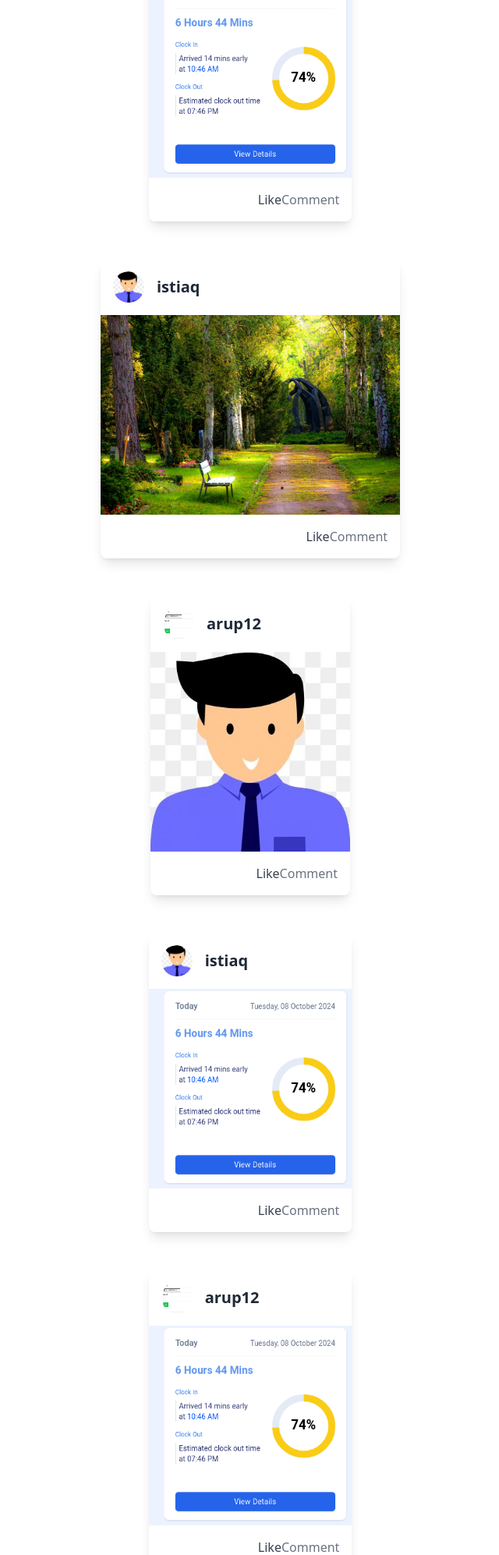
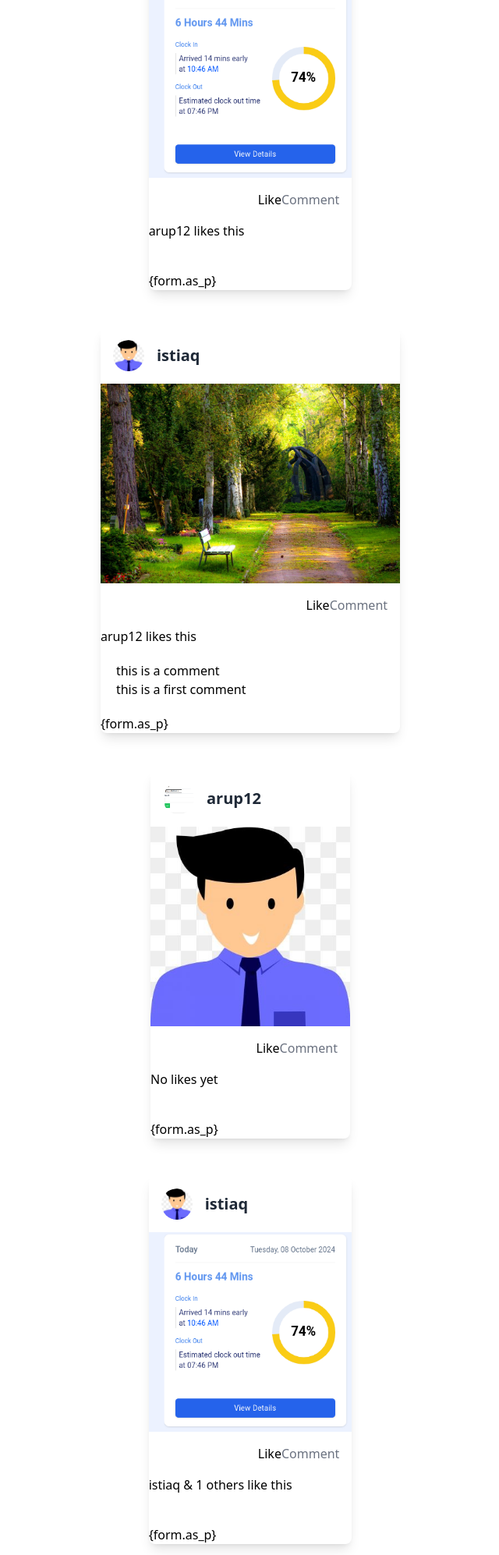
Before and after one commit to istiaq-debugeer/social-media-app, a Django app: page /post/feed/ in a window 1280 px wide. Shown: the part 316-2310 px from the top of the page at 78% size, without its empty margins (319-959 px from the left). Run offline with Django 5.2, Linux system fonts and the light colour scheme; data comes from the database, SQL or seed files in the repository; both versions use the stored data as it was after the commit; some libraries are stand-ins or nearby versions.

Commit message:
comment_implementation

```diff
--- a/src/socialproject/Post/admin.py
+++ b/src/socialproject/Post/admin.py
@@ -1,4 +1,5 @@
 from django.contrib import admin
-from .models import Post
+from .models import Post,Comment
 # Register your models here.
 admin.site.register(Post)
+admin.site.register(Comment)
--- a/src/socialproject/Post/forms.py
+++ b/src/socialproject/Post/forms.py
@@ -1,6 +1,6 @@
 from django import forms
 from django.contrib.auth.models import User
-from .models import Post
+from .models import Post,Comment
 
 
 
@@ -8,3 +8,9 @@
       class Meta:
             model=Post
             fields=('image','caption','title')
+
+
+class CommentForm(forms.ModelForm):
+      class Meta:
+            model=Comment
+            fields=('body',)
--- a/src/socialproject/Post/models.py
+++ b/src/socialproject/Post/models.py
@@ -22,3 +22,15 @@
         if not self.slug:
             self.slug=slugify(self.title)
         super().save(*args,**kwargs)
+
+
+class Comment(models.Model):
+    post=models.ForeignKey(Post,on_delete=models.CASCADE,related_name='comment_post')
+    body=models.TextField()
+    created=models.DateTimeField(auto_now=True)
+
+    class Meta:
+        ordering=("created",)
+
+    def __str__(self):
+        return self.body
--- a/src/socialproject/Post/templates/feed.html
+++ b/src/socialproject/Post/templates/feed.html
@@ -1,4 +1,6 @@
+
 {% extends 'base.html' %}
+{%load mathfilters%}
 {% block body %}
 
    <div class="flex justify-center mt-5 p-10">
@@ -25,19 +27,55 @@
 
                     <!-- Like Icon -->
                     <div class="p-4 flex justify-between items-center">
+
                         <div class="icon-container flex items-center space-x-2">
-                            <a id="{{post.id}}"class='btn-like'><i class="fa-regular fa-heart text-red-500"></i></a>
-                            <span class="text-gray-700 group-hover:text-gray-900">Like</span>
+                            <a id="{{post.id}}"class='btn-like'>
+
+                                <button   class="group-hover:text-gray-900">Like</button></a>
+
+
                         </div>
                         <div class="text-gray-500 group-hover:text-gray-800">
                             <i class="fa-regular fa-comment"></i> Comment
                         </div>
                     </div>
-
+                    <div>
+                        {% if post.liked_by.count > 1 %}
+                            {{ post.liked_by.first }} & {{ post.liked_by.count|add:"-1" }} others like this
+                        {% elif post.liked_by.count == 1 %}
+                            {{ post.liked_by.first }} likes this
+                        {% else %}
+                            No likes yet
+                        {% endif %}
+                    </div>
+                    <div class="px-5 py-5">
+                        {%for comment in post.comment_post.all%}
+                            {{comment.body}}
+                    </br>
+                        {%endfor%}
+                    </div>
+                    <div >
+                        <form method="POST">
+                            {%csrf_token%}
+                            {form.as_p}
+                        </form>
+                    </div>
                 </div>
             </a>
             {% endfor %}
         </div>
    </div>
+   <script type="text/javascript">
+    window.CSRF_TOKEN="{{csrf_token}}"
+    $(document).on('click','.btn-like',function(){
+        var post_id=this.id
+        $.ajax({
+            method:"POST",
+            url:'/post/like',
+            data:{post_id:post_id,csrfmiddlewaretoken:window.CSRF_TOKEN}
+        })
+        window.location.href="http://127.0.0.1:8000/post/feed/"
+    })
+   </script>
 
 {% endblock %}
--- a/src/socialproject/Post/urls.py
+++ b/src/socialproject/Post/urls.py
@@ -6,6 +6,7 @@
 
 urlpatterns = [
     path('create/',views.post_create,name='post_create'),
-    path('feed/',views.feed,name='post_feed')
+    path('feed/',views.feed,name='post_feed'),
+    path('like',views.like_post,name='like')
 
 ]
--- a/src/socialproject/Post/views.py
+++ b/src/socialproject/Post/views.py
@@ -1,10 +1,10 @@
 from users.models import Profile
-from django.shortcuts import render
+from django.shortcuts import render,redirect
 from django.contrib.auth.decorators import login_required
 from django.shortcuts import get_object_or_404
 from django.http import HttpResponse
-from .forms import PostForm
-from .models import Post
+from .forms import PostForm,CommentForm
+from .models import Post,Comment
 # Create your views here.
 @login_required
 def post_create(request):
@@ -24,9 +24,20 @@
     return render(request,'post_form.html',{'post_form':post_form})
 
 def feed(request):
+    if request.method=='POST':
+        comment_form=CommentForm(data=request.POST)
+        new_comment=comment_form.save(commit=False)
+        post_id=request.POST.get('post_id')
+        post=get_object_or_404(Post,id=post_id)
+        new_comment.post=post
+        new_comment.save()
+        return
+    else:
+        comment_form=CommentForm()
+
     posts=Post.objects.all()
 
-    return render(request,'feed.html',{'posts':posts})
+    return render(request,'feed.html',{'posts':posts,'comment':comment_form})
 
 
 def like_post(request):
@@ -36,3 +47,4 @@
         post.liked_by.remove(request.user)
     else:
         post.liked_by.add(request.user)
+    return redirect('feed')
--- a/src/socialproject/socialproject/settings.py
+++ b/src/socialproject/socialproject/settings.py
@@ -40,6 +40,7 @@
     'django.contrib.staticfiles',
     'users',
     'Post',
+    'mathfilters',
 ]
 
 MIDDLEWARE = [
```
Also changed, not shown: src/socialproject/Post/migrations/0004_comment.py (added), src/socialproject/db.sqlite3.
